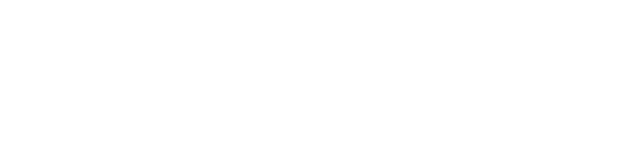
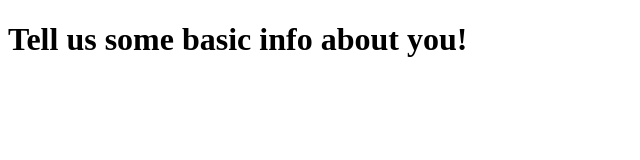
Before and after one commit to Dust-trust/Build-a-Survey-Form, a plain HTML site: page index.html in a window 1280 px wide. Shown: the whole page, without its empty margins (0-640 px from the left). Drawn offline with Linux system fonts and the light colour scheme.

Commit message:
Added a font

```diff
--- a/index.html
+++ b/index.html
@@ -1,9 +1,11 @@
 <!DOCTYPE html>
 <html>
 <head>
-<title></title>
+<title>Basic info form</title>
+<link rel="preconnect" href="https://fonts.gstatic.com">
+<link href="https://fonts.googleapis.com/css2?family=Krona+One&display=swap" rel="stylesheet">
 </head>
 <body>
-
+<h1>Tell us some basic info about you!</h1>
 </body>
 </html>
--- a/style.css
+++ b/style.css
@@ -1,3 +1,6 @@
+:root{
+font-family: 'Krona One', sans-serif;
+}
 .center{
 text-align: center;
 }
```
